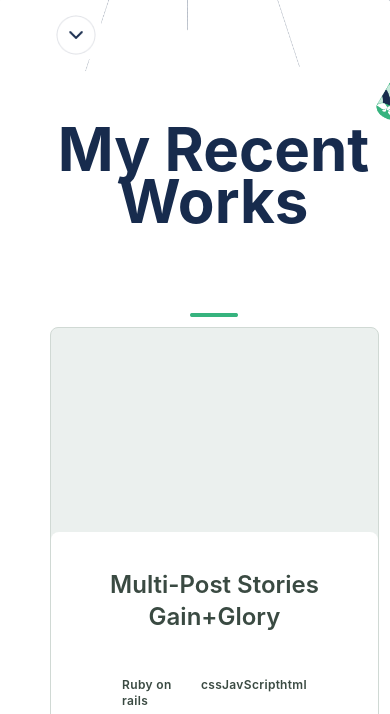
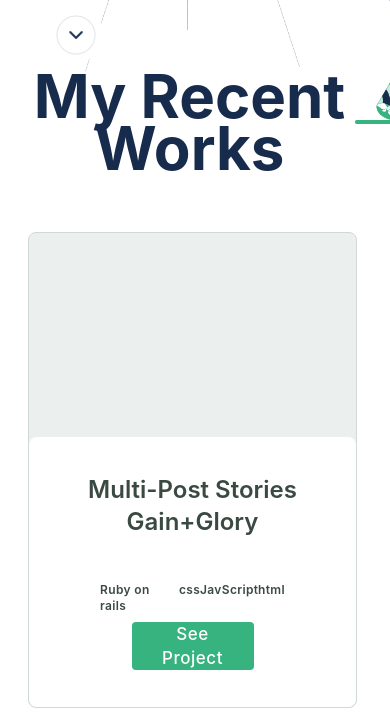
Before and after one commit to kiplaacollo/Portfolio-website, a website: page index.html in a window 390 px wide. Shown: the part 699-1413 px from the top of the page. Drawn offline with Linux system fonts and the light colour scheme.

Commit message:
Update portfolio as per the review

```diff
--- a/index.html
+++ b/index.html
@@ -62,7 +62,7 @@
         </section>
 
         <section class="recent_works">
-            <div class="primary_txt">
+            <div class="primary_txt_R">
                 <h2 >My Recent Works</h2>
                 <img class="indicator" src="images/Indicator.png" alt="Indicator">
 
@@ -74,7 +74,7 @@
                     <div class="text">
 
                         <div>
-                        <p class="project_title">Multi-Post Stories Gain+Glory</p>
+                        <h3 class="project_title">Multi-Post Stories Gain+Glory</h3>
                     </div>
                     <div class="tags">
                         <ul class="tag">
@@ -102,7 +102,7 @@
                     <div class="text">
 
                         <div>
-                        <p class="project_title">Multi-Post Stories Gain+Glory</p>
+                        <h3 class="project_title">Multi-Post Stories Gain+Glory</h3>
                     </div>
                     <div class="tags">
                         <ul class="tag">
@@ -130,7 +130,7 @@
                     <div class="text">
 
                         <div>
-                        <p class="project_title">Multi-Post Stories Gain+Glory</p>
+                        <h3 class="project_title">Multi-Post Stories Gain+Glory</h3>
                     </div>
                     <div class="tags">
                         <ul class="tag">
@@ -158,7 +158,7 @@
                     <div class="text">
 
                         <div>
-                        <p class="project_title">Multi-Post Stories Gain+Glory</p>
+                        <h3 class="project_title">Multi-Post Stories Gain+Glory</h3>
                     </div>
                     <div class="tags">
                         <ul class="tag">
@@ -186,7 +186,7 @@
                     <div class="text">
 
                         <div>
-                        <p class="project_title">Multi-Post Stories Gain+Glory</p>
+                        <h3 class="project_title">Multi-Post Stories Gain+Glory</h3>
                     </div>
                     <div class="tags">
                         <ul class="tag">
@@ -214,7 +214,7 @@
                     <div class="text">
 
                         <div>
-                        <p class="project_title">Multi-Post Stories Gain+Glory</p>
+                        <h3 class="project_title">Multi-Post Stories Gain+Glory</h3>
                     </div>
                     <div class="tags">
                         <ul class="tag">
@@ -243,7 +243,7 @@
         <section class="about_me">
             <div class="text2">
                 <div class="primary_txt_2">
-                    <p >About me</p>
+                    <h2 >About me</h2>
 
                 </div>
                 <div class="supportive_txt_2">
--- a/styles.css
+++ b/styles.css
@@ -288,9 +288,9 @@ ul {
 }
 
 .recent_works {
-  display: flex;
-  flex-direction: column;
-  align-items: center;
+  display: grid;
+  grid-template-columns: 379px;
+  grid-template-rows: 97px 4px repeat(6, 474px);
   padding: 64px 24px;
   gap: 58px;
   position: absolute;
@@ -298,9 +298,31 @@ ul {
   height: 3283px;
   left: 0;
   top: 708px;
+  justify-content: end;
+}
+
+.primary_txt_R {
+  grid-row: 1;
+  /* width: 327px;
+  height: 97px;
+  */
+
+  font-family: 'Inter', sans-serif;
+  font-style: normal;
+  font-weight: 700;
+  font-size: 40px;
+  line-height: 52px;
+  display: flex;
+  align-items: center;
+  text-align: center;
+  color: #172b4d;
+  flex: none;
+  order: 0;
+  flex-grow: 0;
 }
 
 .indicator {
+  grid-row: 2;
   width: 48px;
   height: 4px;
   background: #36b37e;
@@ -325,6 +347,7 @@ ul {
 }
 
 .card {
+  grid-row: 3;
   width: 327px;
   height: 474px;
   flex: none;
@@ -531,6 +554,9 @@ ul {
   height: 1625px;
   left: 0;
   top: 3927px;
+  background-image: url(images/illustration-\ about\ me-\ mobile.png);
+  background-size: 100%;
+  background-repeat: no-repeat;
 }
 
 .text2 {
@@ -594,6 +620,10 @@ ul {
   flex: none;
   order: 2;
   flex-grow: 0;
+}
+
+.button :hover {
+  color: rgb(6, 230, 92);
 }
 
 .btx {
```
Also changed, not shown: images/Frame.png (added), images/illustration- about me- mobile (1).png (added), images/illustration- about me- mobile.png (added).
